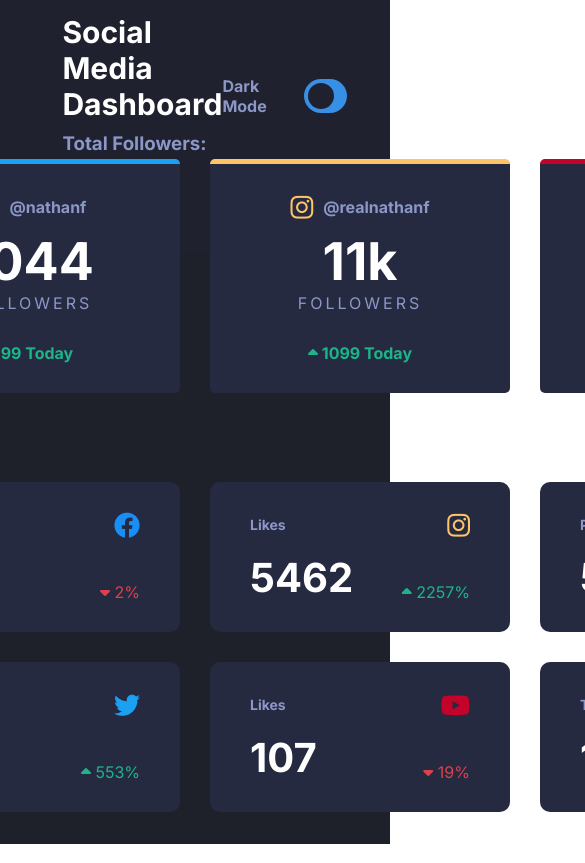
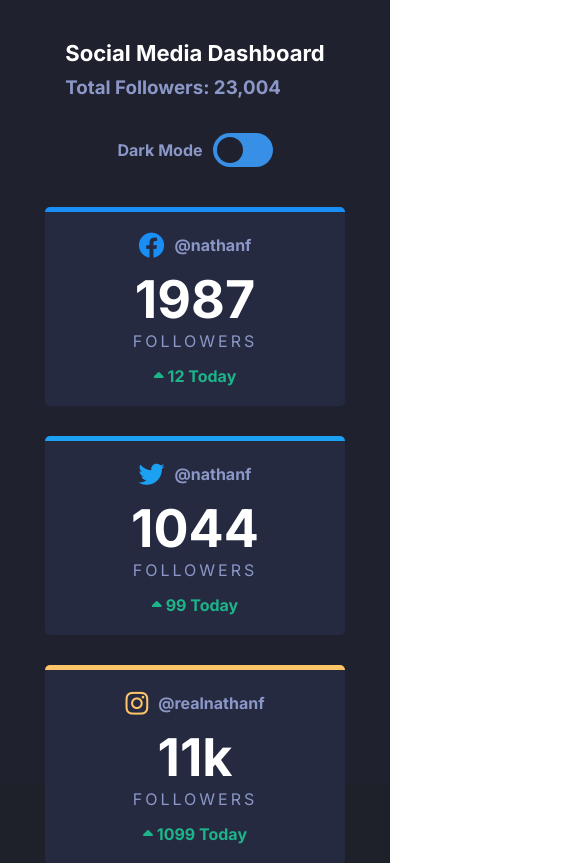
Before and after one commit to lkiryu/social-media-dashboard-with-theme-switcher, a React (Create React App) app: page / in a window 390 px wide. Shown: the top 863 px of the page, 585 px wide, since content can reach past the window. Built offline with nearby package versions, Linux system fonts and the light colour scheme.

Commit message:
responsive add

```diff
--- a/src/components/allFollowers/allFollowers.css
+++ b/src/components/allFollowers/allFollowers.css
@@ -2,3 +2,25 @@
     display: flex;
     margin-bottom: 40px;
 }
+
+@media(max-width:1024px){
+    .allFollowers{
+        margin-bottom: 20px;
+    }
+}
+
+@media(max-width:800px){
+    .allFollowers{
+        display: grid;
+        grid-template-columns: repeat(2, auto);
+        grid-template-rows: repeat(2, auto);
+        gap: 30px;
+    }
+}
+
+@media(max-width:500px){
+    .allFollowers{
+        grid-template-columns: repeat(1, auto);
+        grid-template-rows: repeat(4, auto);
+    }
+}
--- a/src/components/button/button.css
+++ b/src/components/button/button.css
@@ -78,3 +78,9 @@ input:checked+.slider:before {
 .slider.round:before {
     border-radius: 50%;
 }
+
+@media(max-width:800px){
+    .button .mode{
+        margin-right: 10px;
+    }
+}
--- a/src/components/card/card.css
+++ b/src/components/card/card.css
@@ -57,3 +57,20 @@
 .numbers .percentage{
     align-self: flex-end;
 }
+
+@media(max-width:1024px){
+    .card{
+        width: 210px;
+        padding: 30px;
+    }
+
+    .numbers .value{
+        font-size: 24px;
+    }
+}
+
+@media(max-width:500px){
+    .card{
+        width: 300px;
+    }
+}
--- a/src/components/dashboard/dashboard.css
+++ b/src/components/dashboard/dashboard.css
@@ -19,3 +19,9 @@
     background: rgb(255, 255, 255);
     background: linear-gradient(0deg, rgba(255, 255, 255, 1) 70%, rgba(245, 247, 255, 1) 70%);
 }
+
+@media(max-width:800px){
+    .dashboard {
+        height: 100%;
+    }
+}
--- a/src/components/followers/followers.css
+++ b/src/components/followers/followers.css
@@ -1,6 +1,10 @@
 .Followers {
     margin-right: 30px;
     border-radius: 5px;
+}
+
+.Followers:last-child {
+    margin-right: 0;
 }
 
 .allFollowers.dark .Followers {
@@ -9,10 +13,6 @@
 
 .allFollowers.light .Followers {
     background-color: hsl(227, 47%, 96%);
-}
-
-.Followers:last-child {
-    margin-right: 0;
 }
 
 .Followers.facebook {
@@ -115,3 +115,26 @@
 .down {
     color: hsl(356, 69%, 56%);
 }
+
+@media(max-width:1024px){
+    .Followers ul {
+        width: 210px;
+        padding: 20px;
+    }
+
+    .text {
+        margin-bottom: 15px;
+    }
+}
+
+@media(max-width:800px){
+    .Followers {
+        margin-right: 0;
+    }
+}
+
+@media(max-width:500px){
+    .Followers ul {
+        width: 300px;
+    }
+}
--- a/src/components/header/header.css
+++ b/src/components/header/header.css
@@ -5,3 +5,23 @@
     width: 68vw;
     height: 15vh;
 }
+
+@media(max-width:1440px){
+    .header{
+        width: 90vw;
+    }
+}
+
+@media(max-width:800px){
+    .header{
+        width: 450px;
+    }
+}
+
+@media(max-width:500px){
+    .header{
+        flex-direction: column;
+        margin: 40px 0;
+        width: 300px;
+    }
+}
--- a/src/components/overview/overview.css
+++ b/src/components/overview/overview.css
@@ -16,3 +16,23 @@
     grid-template-rows: repeat(2, auto);
     gap: 30px;
 }
+
+@media(max-width:800px){
+    .overview{
+        margin-bottom: 40px;
+    }
+
+    .cards{
+        display: grid;
+        grid-template-columns: repeat(2, auto);
+        grid-template-rows: repeat(4, auto);
+        gap: 30px;
+    }
+}
+
+@media(max-width:500px){
+    .cards{
+        grid-template-columns: repeat(1, auto);
+        grid-template-rows: repeat(8, auto);
+    }
+}
--- a/src/components/titles/titles.css
+++ b/src/components/titles/titles.css
@@ -18,3 +18,9 @@
 .header.light .titles .followers{
     color: hsl(228, 12%, 44%);
 }
+
+@media(max-width:800px){
+    .titles .title{
+        font-size: 22px;
+    }
+}
```
